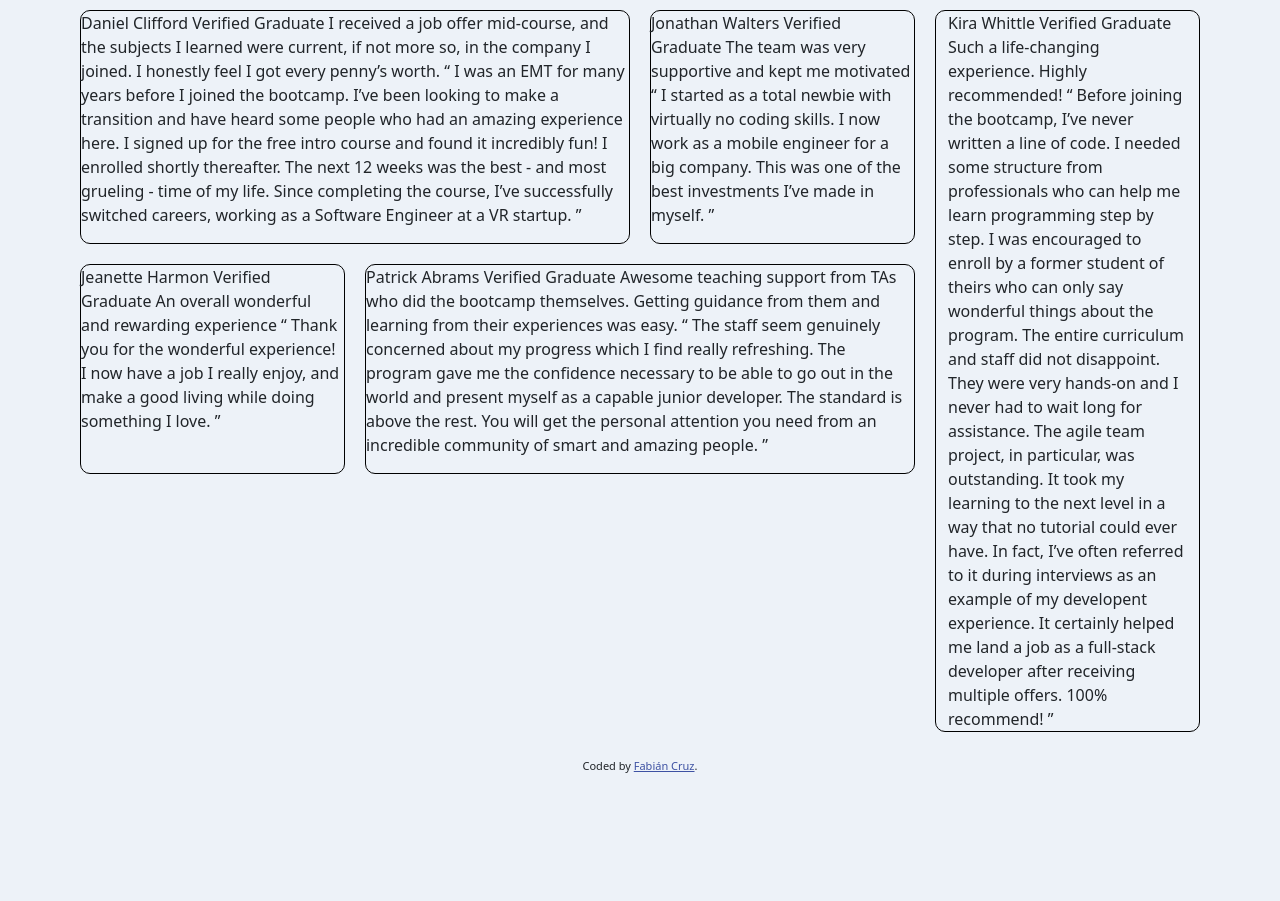
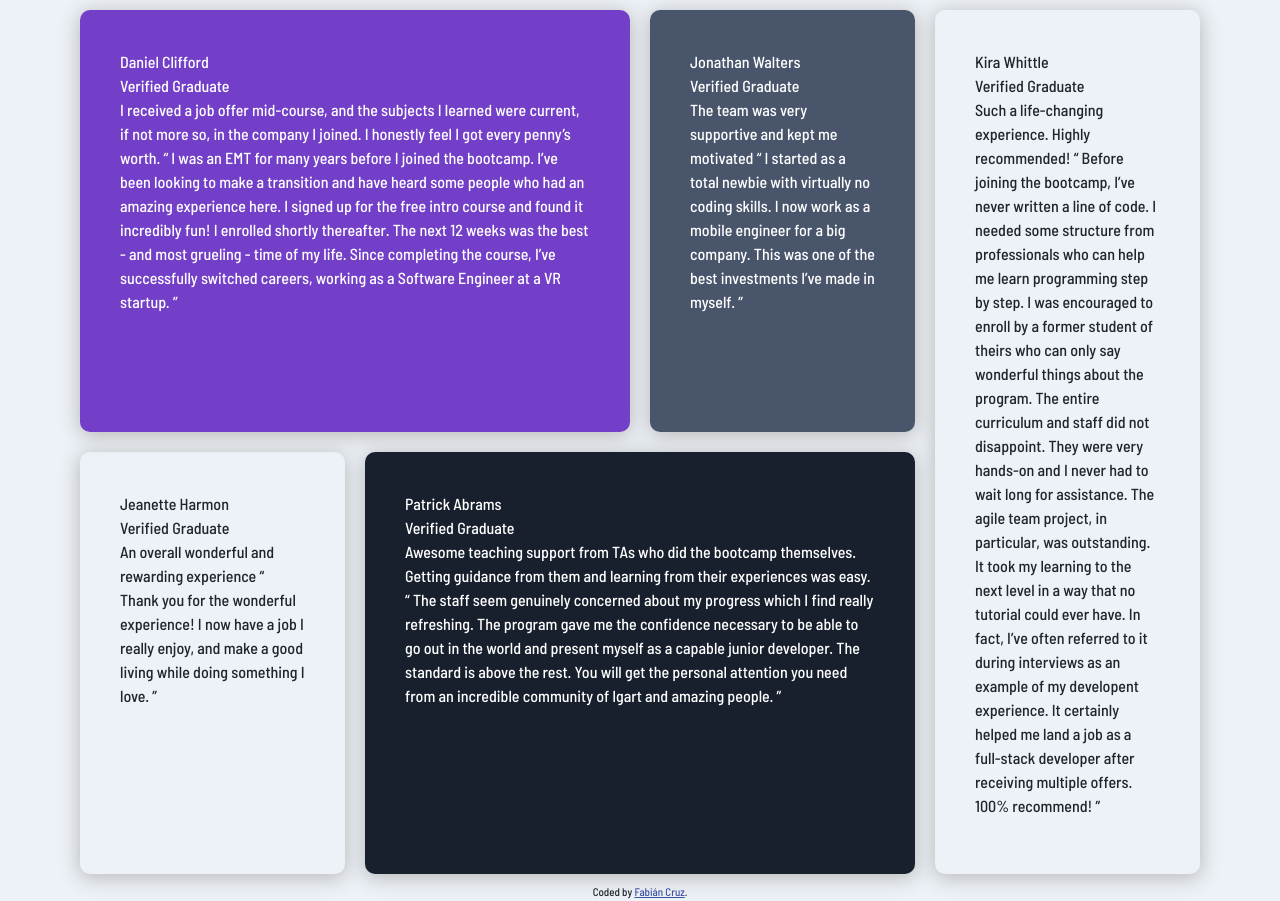
Before and after one commit to FabianCruz-0/-opinions--Web-Design, a plain HTML site: page index.html in a window 1280 px wide. Before the commit the page ends 800 px from the top, so only its background shows below. Drawn offline with nearby package versions, Linux system fonts and the light colour scheme.

Commit message:
grid completa todo encaja

```diff
--- a/index.html
+++ b/index.html
@@ -4,6 +4,9 @@
     <meta charset="UTF-8" />
     <meta name="viewport" content="width=device-width, initial-scale=1.0" />
     <!-- displays site properly based on user's device -->
+
+    <link rel="preconnect" href="https://fonts.gstatic.com">
+    <link href="https://fonts.googleapis.com/css2?family=Barlow+Semi+Condensed:wght@500;600&display=swap" rel="stylesheet">
 
     <link
       rel="icon"
@@ -26,11 +29,14 @@
   <body>
     <div class="container">
       <div class="row">
-        <div class="col-sm-9">
-          <div class="row">
-            <div class="col-sm-8 data">
-              <p class="text">
-                Daniel Clifford Verified Graduate I received a job offer mid-course,
+        <div class="col-lg-9">
+          <div class="row prim2com">
+            <div class="col-lg-8 data">
+              <p class="text txt-1">
+                Daniel Clifford <br>
+                Verified Graduate <br>
+
+                I received a job offer mid-course,
                 and the subjects I learned were current, if not more so, in the
                 company I joined. I honestly feel I got every penny’s worth. “ I was
                 an EMT for many years before I joined the bootcamp. I’ve been
@@ -42,42 +48,50 @@
                 as a Software Engineer at a VR startup. ”
               </p>
             </div>
-            <div class="col-sm-4 data">
-              <p class="text">
-                Jonathan Walters Verified Graduate The team was very supportive and
+            <div class="col-lg-4 data">
+              <p class="text txt-2">
+                Jonathan Walters <br>
+                Verified Graduate <br>
+                The team was very supportive and
                 kept me motivated “ I started as a total newbie with virtually no
                 coding skills. I now work as a mobile engineer for a big company.
                 This was one of the best investments I’ve made in myself. ”
               </p>
             </div>
           </div>
-          <div class="row">
-            <div class="col-sm-4 data">
-              <p class="text">
-                Jeanette Harmon Verified Graduate An overall wonderful and rewarding
+          <div class="row seg2com">
+            <div class="col-lg-4 data">
+              <p class="text txt-3">
+                Jeanette Harmon <br>
+                Verified Graduate <br>
+                An overall wonderful and rewarding
                 experience “ Thank you for the wonderful experience! I now have a
                 job I really enjoy, and make a good living while doing something I
                 love. ”
               </p>
             </div>
-            <div class="col-sm-8 data">
-              <p class="text">
-                Patrick Abrams Verified Graduate Awesome teaching support from TAs
+            <div class="col-lg-8 data">
+              <p class="text txt-4">
+                Patrick Abrams <br>
+                Verified Graduate <br>
+                Awesome teaching support from TAs
                 who did the bootcamp themselves. Getting guidance from them and
                 learning from their experiences was easy. “ The staff seem genuinely
                 concerned about my progress which I find really refreshing. The
                 program gave me the confidence necessary to be able to go out in the
                 world and present myself as a capable junior developer. The standard
                 is above the rest. You will get the personal attention you need from
-                an incredible community of smart and amazing people. ”
+                an incredible community of lgart and amazing people. ”
               </p>
             </div>
           </div>
         </div>
-        <div class="col-sm-3">
-          <div class="row data">
-           <p class="text">
-              Kira Whittle Verified Graduate Such a life-changing experience. Highly
+        <div class="col-lg-3">
+          <div class="row data ultcom">
+           <p class="text txt-5">
+              Kira Whittle <br>
+              Verified Graduate <br>
+              Such a life-changing experience. Highly
               recommended! “ Before joining the bootcamp, I’ve never written a line of
               code. I needed some structure from professionals who can help me learn
               programming step by step. I was encouraged to enroll by a former student
--- a/style/style.css
+++ b/style/style.css
@@ -4,15 +4,44 @@
 
 body{
     background-color: #EDF2F8;
+    font-family: 'Barlow Semi Condensed', sans-serif;
 }
 
 .data{
     padding: 10px;
 }
 .text{
-    border: solid 1px black;
+    padding: 40px;
     border-radius: 10px;
     width: 100%;
     height: 100%;
+     box-shadow:0px 3px 20px 1px rgb(184, 184, 184);
+}
+
+.txt-1{
+    background-color: #733FC8;
+    color: white;
+}
+.txt-2{
+ background-color: #49556B;
+ color: white;
+}
+.txt-3{
 
 }
+.txt-4{
+    background-color: #18202D;
+    color: white;
+}
+.txt-5{
+
+}
+.prim2com{
+    height: 50%;
+}
+.seg2com{
+    height: 50%;
+}
+.ultcom{
+    height: 100%;
+}
```
